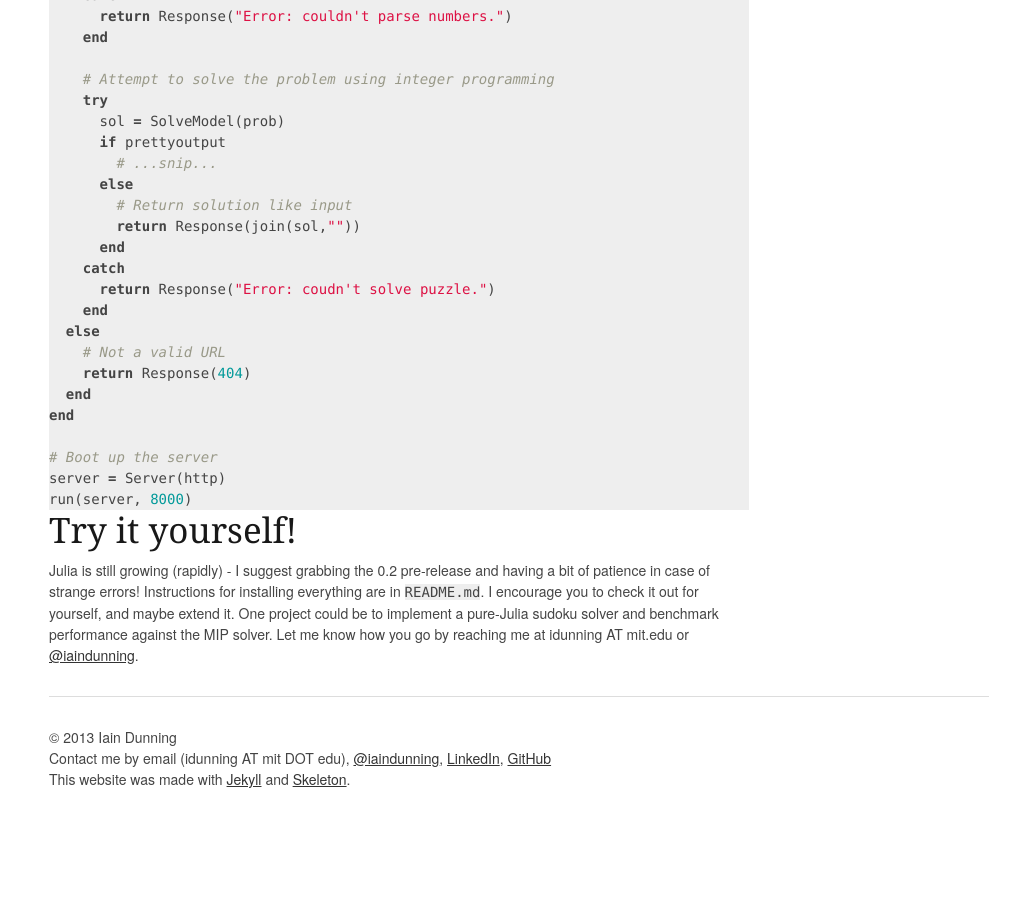
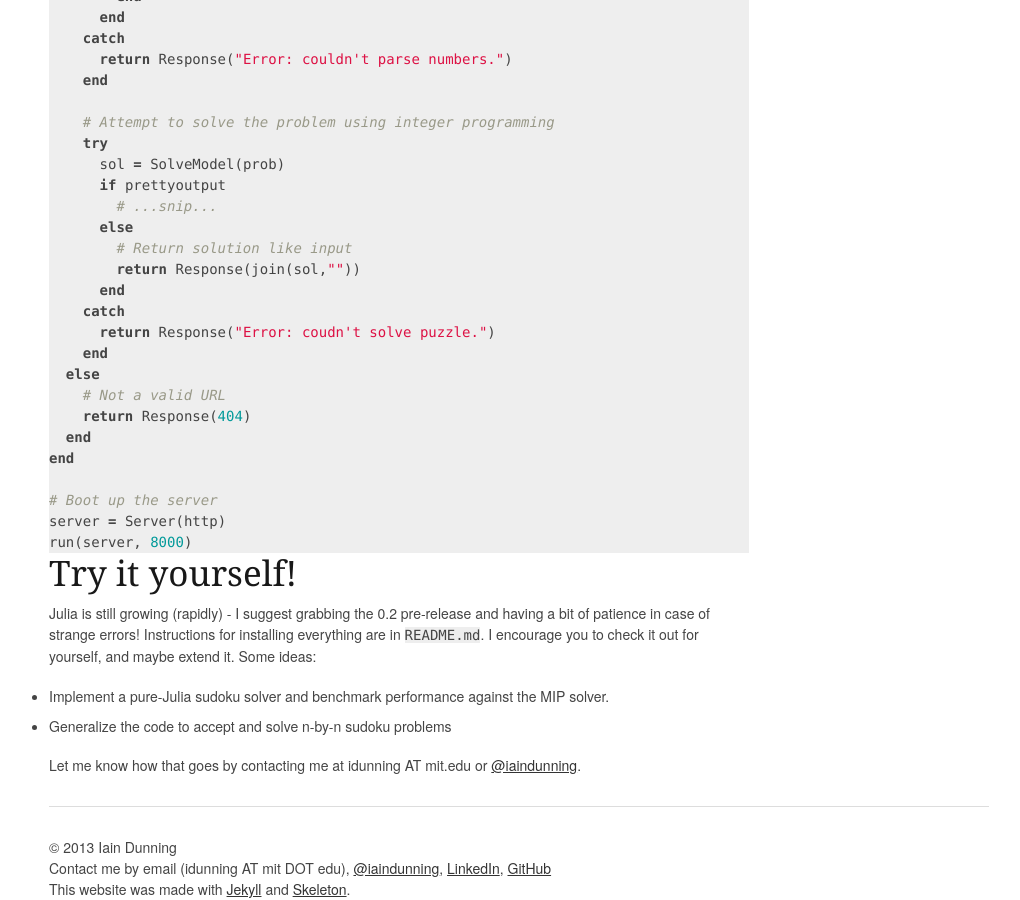
Before and after one commit to IainNZ/OldPersonalSite, a Jekyll site: the page built from _posts/2013-09-15-sudoku-as-a-service.markdown, in a window 1280 px wide and 900 px high, scrolled down 2943 px. Shown: the whole window, without its empty margins (121-1141 px from the left). Built offline with Jekyll 4.4.1, drawn with Linux system fonts in a browser that asks for light colours; Markdown is read by kramdown in place of the engine named in the settings; before the commit the page ends 3733 px from its top, so only the background shows below that; some of the changed text lies outside the part shown.

Commit message:
Tweaked sudoku post

```diff
--- a/_posts/2013-09-15-sudoku-as-a-service.markdown
+++ b/_posts/2013-09-15-sudoku-as-a-service.markdown
@@ -70,7 +70,8 @@ end
 
 ### Web-service Code
 
-Finally, we need to make a server. Check out ``server.jl`` in the repository - its pretty straightforward and most of the work is input validation. Heres a taster:
+Finally, we need to make a server. Check out ``server.jl`` in the repository - its pretty straightforward and most of the work is input validation. The form of a query is ``/sudoku/123...123`` or ``/sudoku/123...123/pretty`` for human-readable response. There should be 81 numbers, one for each cell of the 9x9 sudoku board, row-wise. A zero indicates a blank. Heres a taster:
+
 {% highlight julia %}
 using HttpServer
 
@@ -132,4 +133,9 @@ run(server, 8000)
 
 ## Try it yourself!
 
-Julia is still growing (rapidly) - I suggest grabbing the 0.2 pre-release and having a bit of patience in case of strange errors! Instructions for installing everything are in ``README.md``. I encourage you to check it out for yourself, and maybe extend it.  One project could be to implement a pure-Julia sudoku solver and benchmark performance against the MIP solver. Let me know how you go by reaching me at idunning AT mit.edu or [@iaindunning](https://www.twitter.com/iaindunning).
+Julia is still growing (rapidly) - I suggest grabbing the 0.2 pre-release and having a bit of patience in case of strange errors! Instructions for installing everything are in ``README.md``. I encourage you to check it out for yourself, and maybe extend it.  Some ideas:
+
+ * Implement a pure-Julia sudoku solver and benchmark performance against the MIP solver.
+ * Generalize the code to accept and solve n-by-n sudoku problems
+
+Let me know how that goes by contacting me at idunning AT mit.edu or [@iaindunning](https://www.twitter.com/iaindunning).
```
Also changed, not shown: 2 other files.
